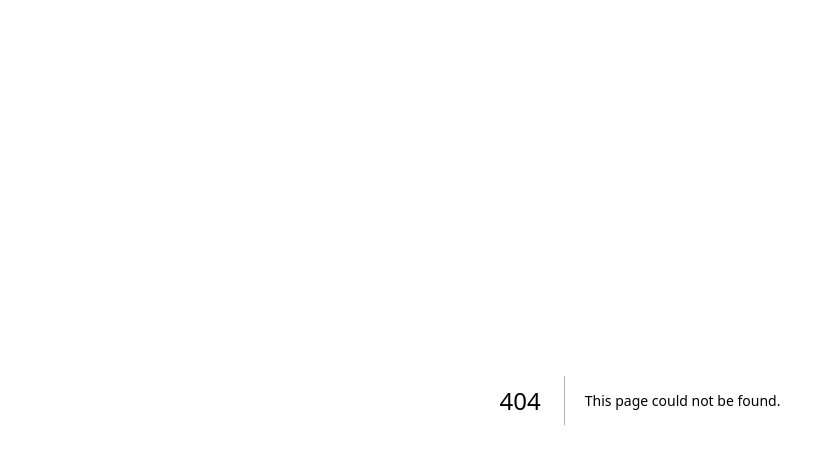
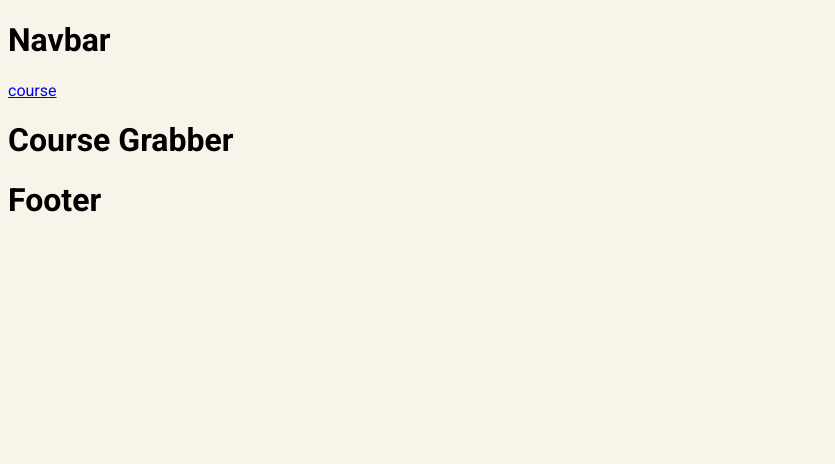
Before and after one commit to PrgVaibhav/course_grabber, a Next.js app: page /course in a window 1280 px wide. Before the commit this address had no page. Shown: the top 464 px of the page, without its empty margins (0-835 px from the left). Built offline with nearby package versions, Linux system fonts and the light colour scheme.

Commit message:
Initial Commits

```diff
--- /dev/null
+++ b/app/course/page.js
@@ -0,0 +1,7 @@
+export default function course() {
+  return (
+    <div>
+      <h1>Course Grabber</h1>
+    </div>
+  );
+}
--- a/app/globals.css
+++ b/app/globals.css
@@ -1,107 +1,12 @@
+@import url('https://fonts.googleapis.com/css2?family=Roboto:wght@100;300;400;500;700&display=swap');
+
 :root {
-  --max-width: 1100px;
-  --border-radius: 12px;
-  --font-mono: ui-monospace, Menlo, Monaco, 'Cascadia Mono', 'Segoe UI Mono',
-    'Roboto Mono', 'Oxygen Mono', 'Ubuntu Monospace', 'Source Code Pro',
-    'Fira Mono', 'Droid Sans Mono', 'Courier New', monospace;
+  --body-font: 'Roboto', sans-serif;
 
-  --foreground-rgb: 0, 0, 0;
-  --background-start-rgb: 214, 219, 220;
-  --background-end-rgb: 255, 255, 255;
-
-  --primary-glow: conic-gradient(
-    from 180deg at 50% 50%,
-    #16abff33 0deg,
-    #0885ff33 55deg,
-    #54d6ff33 120deg,
-    #0071ff33 160deg,
-    transparent 360deg
-  );
-  --secondary-glow: radial-gradient(
-    rgba(255, 255, 255, 1),
-    rgba(255, 255, 255, 0)
-  );
-
-  --tile-start-rgb: 239, 245, 249;
-  --tile-end-rgb: 228, 232, 233;
-  --tile-border: conic-gradient(
-    #00000080,
-    #00000040,
-    #00000030,
-    #00000020,
-    #00000010,
-    #00000010,
-    #00000080
-  );
-
-  --callout-rgb: 238, 240, 241;
-  --callout-border-rgb: 172, 175, 176;
-  --card-rgb: 180, 185, 188;
-  --card-border-rgb: 131, 134, 135;
-}
-
-@media (prefers-color-scheme: dark) {
-  :root {
-    --foreground-rgb: 255, 255, 255;
-    --background-start-rgb: 0, 0, 0;
-    --background-end-rgb: 0, 0, 0;
-
-    --primary-glow: radial-gradient(rgba(1, 65, 255, 0.4), rgba(1, 65, 255, 0));
-    --secondary-glow: linear-gradient(
-      to bottom right,
-      rgba(1, 65, 255, 0),
-      rgba(1, 65, 255, 0),
-      rgba(1, 65, 255, 0.3)
-    );
-
-    --tile-start-rgb: 2, 13, 46;
-    --tile-end-rgb: 2, 5, 19;
-    --tile-border: conic-gradient(
-      #ffffff80,
-      #ffffff40,
-      #ffffff30,
-      #ffffff20,
-      #ffffff10,
-      #ffffff10,
-      #ffffff80
-    );
-
-    --callout-rgb: 20, 20, 20;
-    --callout-border-rgb: 108, 108, 108;
-    --card-rgb: 100, 100, 100;
-    --card-border-rgb: 200, 200, 200;
-  }
-}
-
-* {
-  box-sizing: border-box;
-  padding: 0;
-  margin: 0;
-}
-
-html,
-body {
-  max-width: 100vw;
-  overflow-x: hidden;
+  --bg-color: #F8F4EA;
 }
 
 body {
-  color: rgb(var(--foreground-rgb));
-  background: linear-gradient(
-      to bottom,
-      transparent,
-      rgb(var(--background-end-rgb))
-    )
-    rgb(var(--background-start-rgb));
+  background-color: var(--bg-color);
+  font-family: var(--body-font);
 }
-
-a {
-  color: inherit;
-  text-decoration: none;
-}
-
-@media (prefers-color-scheme: dark) {
-  html {
-    color-scheme: dark;
-  }
-}
--- a/app/layout.js
+++ b/app/layout.js
@@ -1,17 +1,20 @@
-import './globals.css'
-import { Inter } from 'next/font/google'
-
-const inter = Inter({ subsets: ['latin'] })
+import Navbar from "@/components/Navbar";
+import "./globals.css";
+import Footer from "@/components/Footer";
 
 export const metadata = {
-  title: 'Create Next App',
-  description: 'Generated by create next app',
-}
+  title: "Create Next App",
+  description: "Generated by create next app",
+};
 
 export default function RootLayout({ children }) {
   return (
     <html lang="en">
-      <body className={inter.className}>{children}</body>
+      <body>
+        <Navbar />
+        {children}
+        <Footer />
+      </body>
     </html>
-  )
+  );
 }
--- /dev/null
+++ b/components/Footer.jsx
@@ -0,0 +1,7 @@
+export default function Footer() {
+  return (
+    <div>
+      <h1>Footer</h1>
+    </div>
+  );
+}
--- /dev/null
+++ b/components/Navbar.jsx
@@ -0,0 +1,10 @@
+import Link from "next/link";
+
+export default function Navbar() {
+  return (
+    <div>
+      <h1>Navbar</h1>
+      <Link href="/course"> course </Link>
+    </div>
+  );
+}
```
Also changed, not shown: app/page.js (+6 -89 lines), components/Main.jsx (added, +7 -0 lines).
